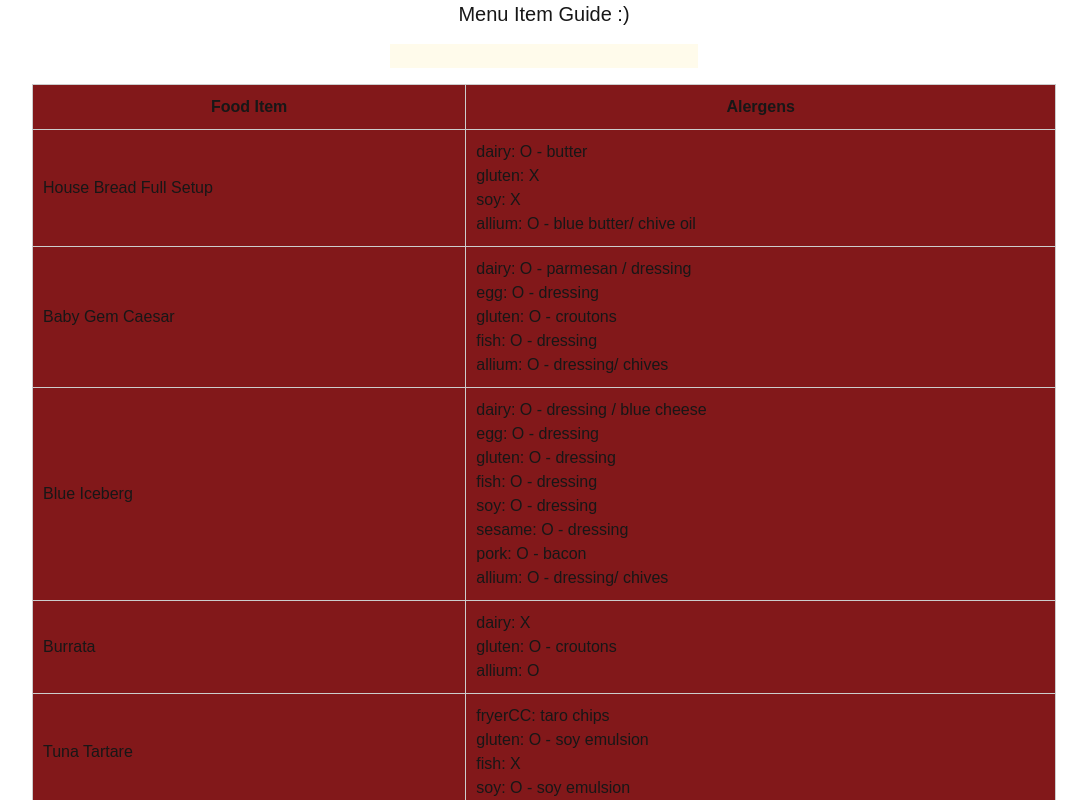
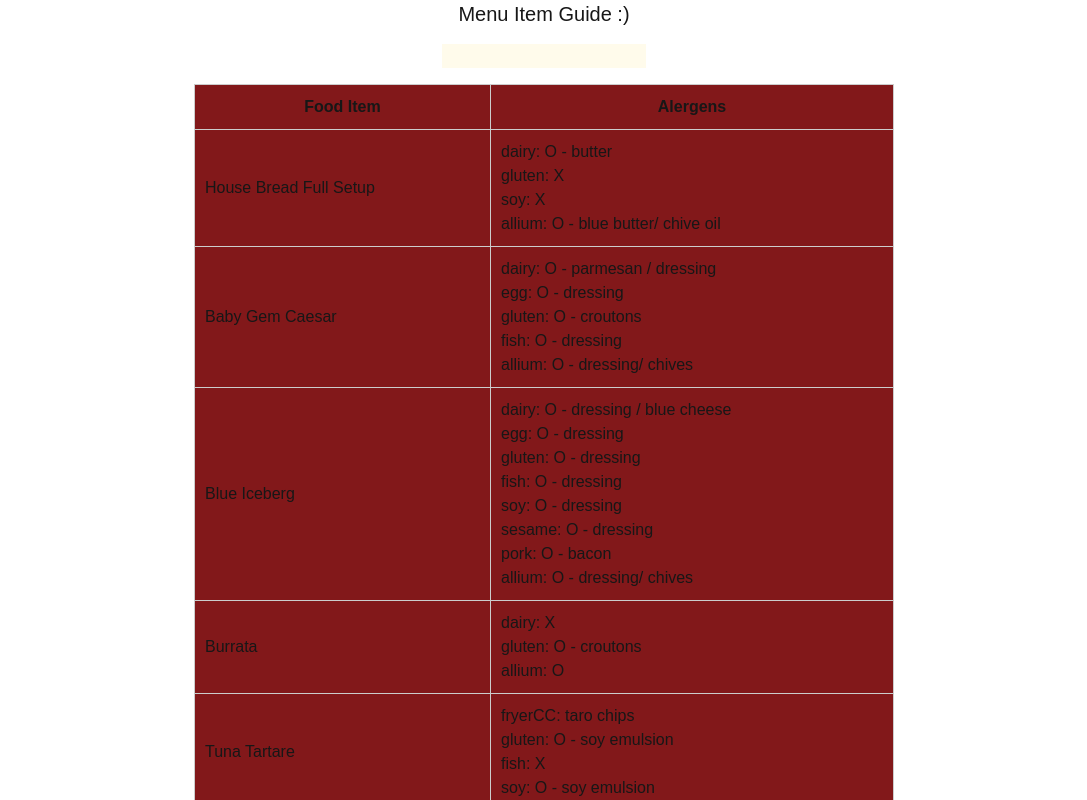
Before and after one commit to dangrabo/menu-guide, a Next.js app: page / in a window 1280 px wide. Shown: the top 800 px of the page, without its empty margins (96-1183 px from the left). Built offline with nearby package versions, Linux system fonts and the light colour scheme.

Commit message:
updated style and normalized search

```diff
--- a/app/page.tsx
+++ b/app/page.tsx
@@ -11,13 +11,13 @@ export default function Home() {
 
   function filterItems(e: React.ChangeEvent<HTMLInputElement>) {
     const value = e.currentTarget.value;
-    setFilteredItems(allItems.filter(item => (item.name.includes(value) || item.name.toLocaleLowerCase().includes(value))))
+    setFilteredItems(allItems.filter(item => (item.name.toLowerCase().includes(value.toLowerCase()))))
   }
 
   return (
     <main className="m-auto w-full md:w-[80%] flex flex-col items-center">
-      <input type="text" onChange={filterItems} className="m-4 w-[30%] bg-amber-50 text-black"/>
-      <table className="m-auto bg-red-900 w-full">
+      <input type="text" onChange={filterItems} className="m-4 w-[40%] md:w-[20%] bg-amber-50 text-black"/>
+      <table className="m-auto bg-red-900 w-175">
         <thead>
           <tr>
             <th>Food Item</th>
```
